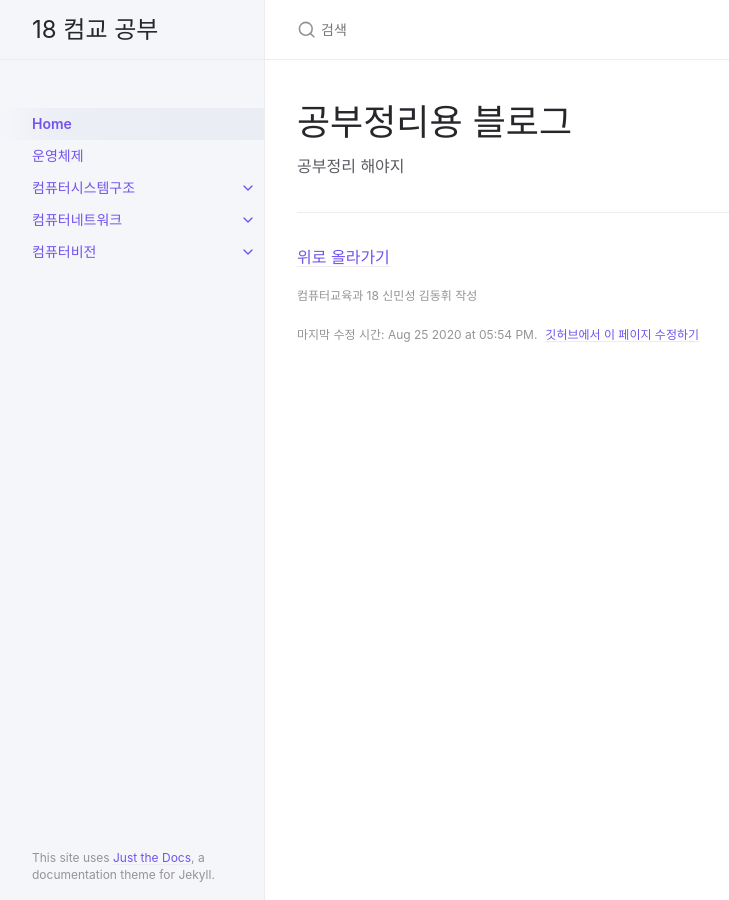
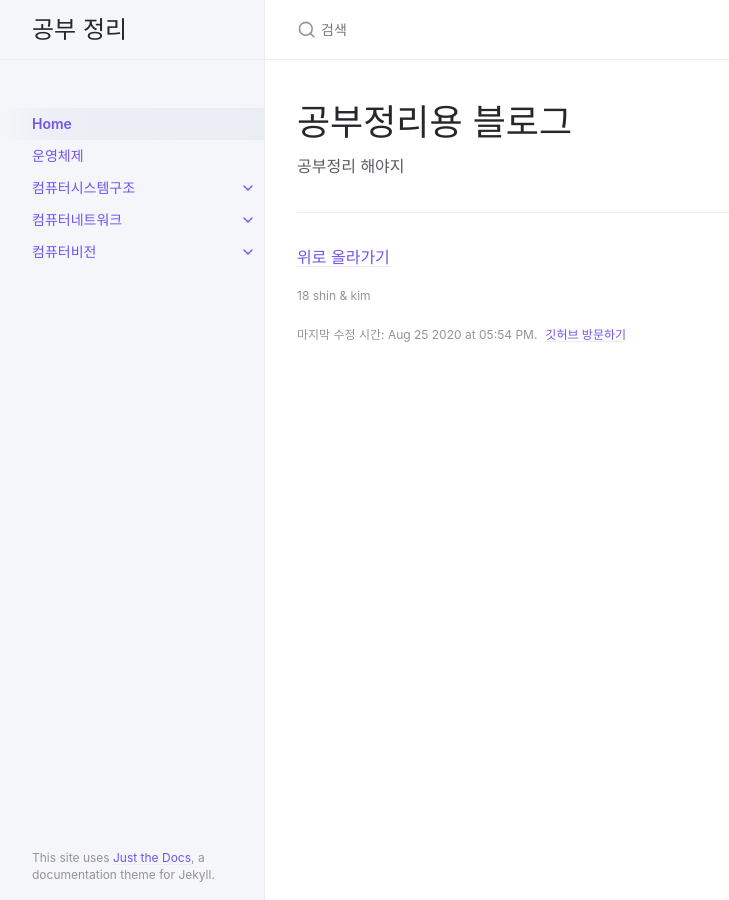
Before and after one commit to banatic/banatic.github.io, a Jekyll site: the page built from index.md, in a window 1280 px wide. Shown: the whole page, without its empty margins (107-836 px from the left). Built offline with Jekyll 4.4.1, drawn with Linux system fonts in a browser that asks for light colours.

Commit message:
modify title and footer_content

```diff
--- a/_config.yml
+++ b/_config.yml
@@ -13,7 +13,7 @@
 # you will see them accessed via {{ site.title }}, {{ site.github_repo }}, and so on.
 # You can create any custom variable you would like, and they will be accessible
 # in the templates via {{ site.myvariable }}.
-title: 18 컴교 공부
+title: 공부 정리
 description: 공부 정리
 baseurl:  # the subpath of your site, e.g. /blog
 url: "https://banatic.github.io" # the base hostname & protocol for your site, e.g. http://example.com
@@ -73,7 +73,7 @@ nav_sort: case_insensitive # default, equivalent to nil
 back_to_top: true
 back_to_top_text: "위로 올라가기"
 
-footer_content: "컴퓨터교육과 18 신민성 김동휘 작성"
+footer_content: "18 shin & kim"
 
 # Footer last edited timestamp
 last_edit_timestamp: true # show or hide edit time - page must have `last_modified_date` defined in the frontmatter
@@ -83,7 +83,7 @@ last_edit_time_format: "%b %e %Y at %I:%M %p" # uses ruby's time format: https:/
 
 # Footer "Edit this page on GitHub" link text
 gh_edit_link: true # show or hide edit this page link
-gh_edit_link_text: "깃허브에서 이 페이지 수정하기"
+gh_edit_link_text: "깃허브 방문하기"
 gh_edit_repository: "https://github.com/banatic/banatic.github.io" # the github URL for your repo
 gh_edit_branch: "master" # the branch that your docs is served from
 gh_edit_view_mode: "tree" # "tree" or "edit" if you want the user to jump into the editor immediately
```
Also changed, not shown: 13 other files.
